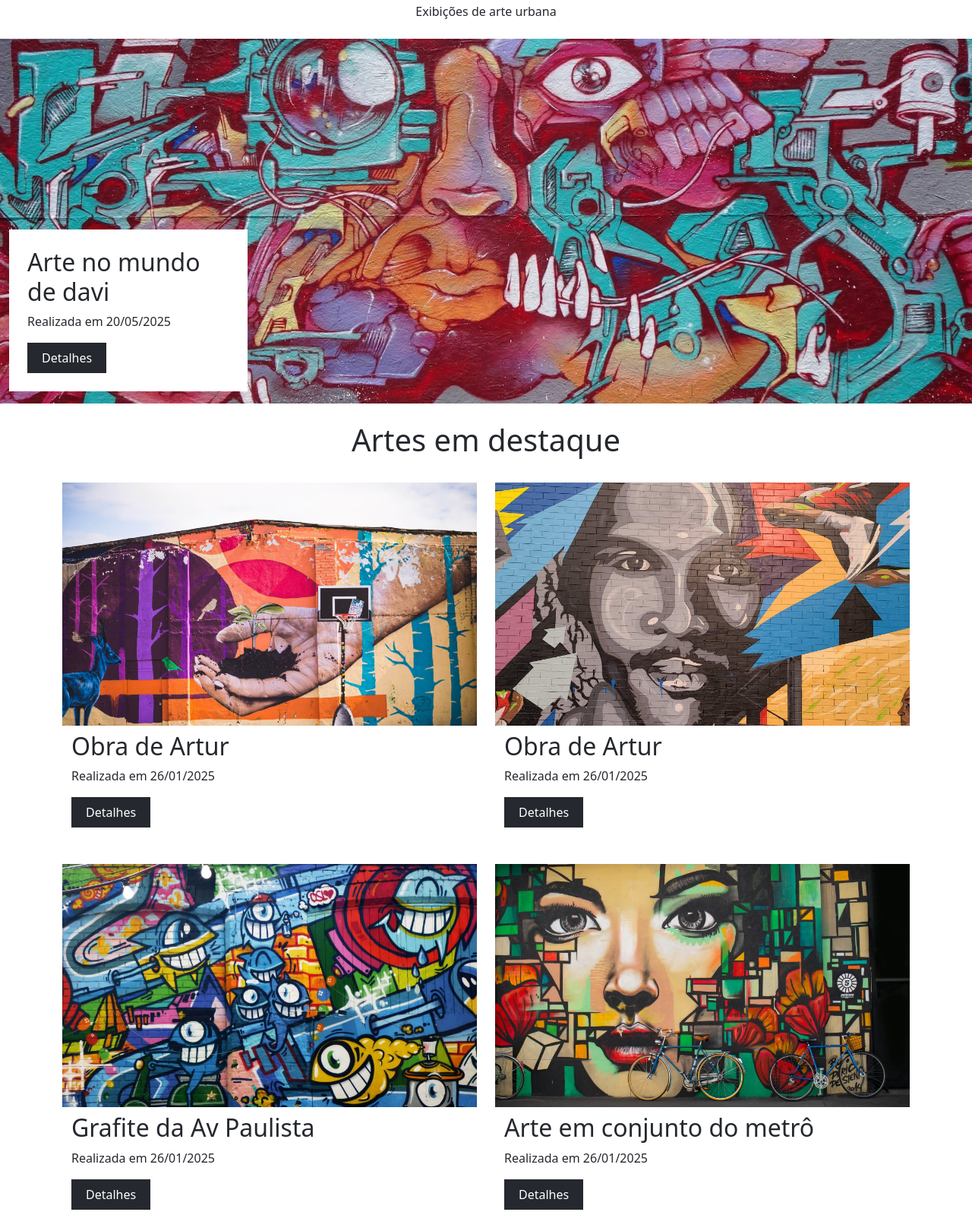
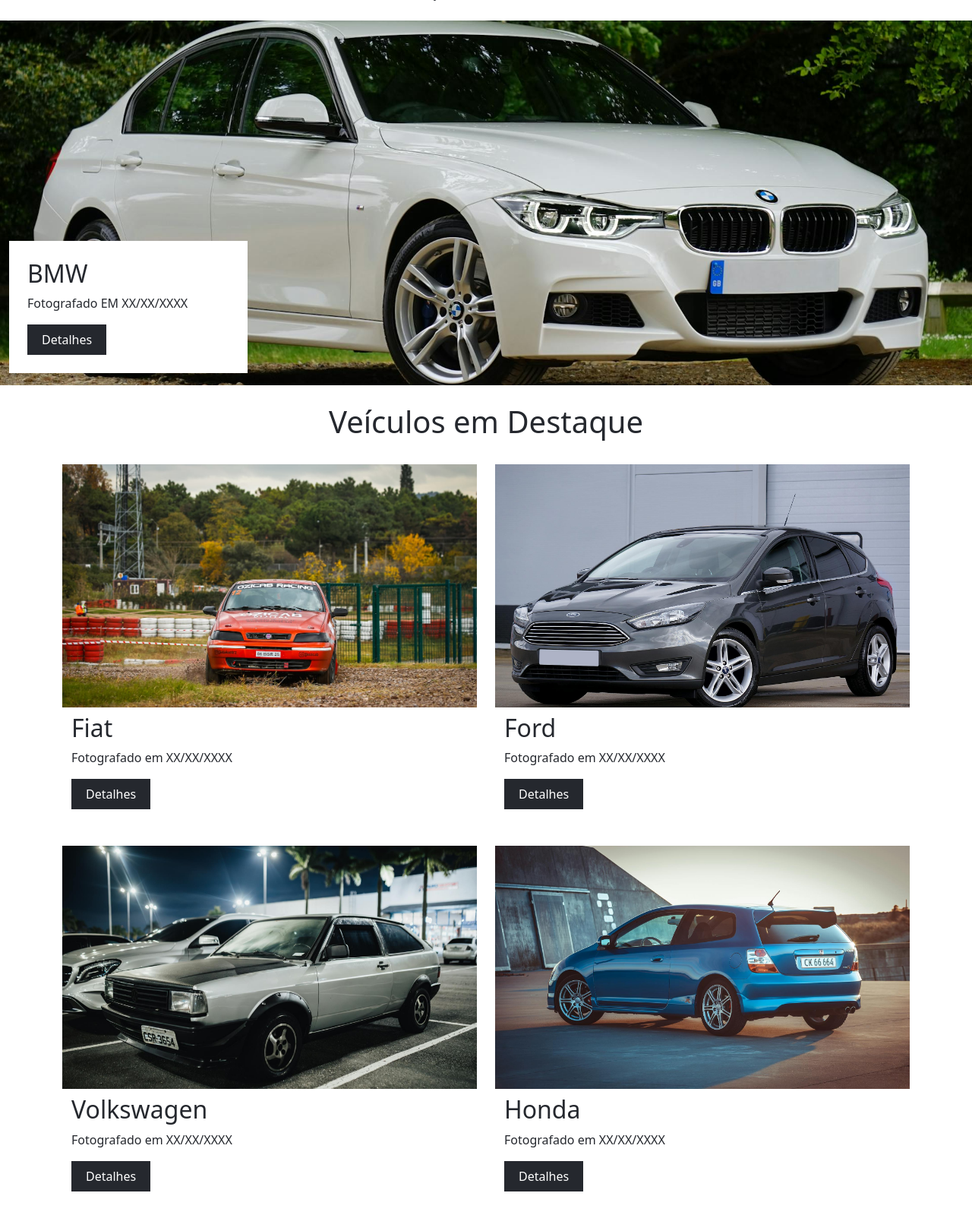
Before and after one commit to wrgalvao0/arteVeiculos, a plain HTML site: page index.html in a window 1280 px wide. Shown: the part 101-1696 px from the top of the page at 76% size. Drawn offline with nearby package versions, Linux system fonts and the light colour scheme.

Commit message:
Atualização das imagens e logo

```diff
--- a/css/home.css
+++ b/css/home.css
@@ -9,7 +9,7 @@ a, i{
     color: #555;
 }
 .center-image{
-    background-image: url('../img/g_1.jpg');
+    background-image: url('../img/bmw.jpg');
     background-size: cover;
     background-position: center;
     background-repeat: no-repeat;
@@ -25,34 +25,34 @@ a, i{
 }
 .obras-destaque{
     height: 40vh;
-    background-image: url('../img/g_2.jpg');
+    background-image: url('../img/muscle-car.jpg');
     background-size: cover;
     background-repeat: no-repeat;
 }
 .obras-destaque-2{
     height: 40vh;
-    background-image: url('../img/g_3.jpg');
+    background-image: url('../img/ford.jpg');
     background-size: cover;
     background-repeat: no-repeat;
 }
 
 .obras-destaque-3{
     height: 40vh;
-    background-image: url('../img/g_4.jpg');
+    background-image: url('../img/gol.jpg');
     background-size: cover;
     background-repeat: no-repeat;
 }
 
 .obras-destaque-4{
     height: 40vh;
-    background-image: url('../img/g_5.jpg');
+    background-image: url('../img/honda.jpg');
     background-size: cover;
     background-repeat: no-repeat;
 }
 
 .obras-destaque-5{
     height: 40vh;
-    background-image: url('../img/g_6.jpg');
+    background-image: url('../img/luxo.jpg');
     background-size: cover;
     background-repeat: no-repeat;
 }
@@ -75,11 +75,11 @@ footer{
     background-color: #555;
 }
 .bi{
-    font-size: 2.5rem;
+    font-size: 2rem;
     color: white;
 }
 #texto-footer{
-    font-size: 1.4rem;
+    font-size: 1.2rem;
     color: white;
 }
 @media (min-width: 992px){
--- a/index.html
+++ b/index.html
@@ -12,23 +12,23 @@
     <header class="container-fluid">
         <div class="row d-flex flex-column">
             <div class="col d-flex justify-content-center align-items-center">
-                <img src="img/art_logo.svg" class="mt-3" alt="logo do site" id="logo-cabecalho">
+                <img src="img/logo.svg"  alt="logo do site" id="logo-cabecalho">
             </div>
-            <div class="col d-flex justify-content-center align-items-center mt-2">
-                <p>Exibições de arte urbana</p>
+            <div class="col d-flex justify-content-center align-items-center">
+                <p>Exibições de arte de veículos</p>
             </div>
         </div>
     </header>
     <div class="container-fluid mt-2 center-image d-flex flex-column justify-content-end">
         <div class="image-info p-4 mb-3 col-11 col-md-6 col-lg-3">
-            <h2>Arte no mundo de davi</h2>
-            <p>Realizada em 20/05/2025</p>
+            <h2>BMW</h2>
+            <p>Fotografado EM XX/XX/XXXX</p>
             <button class="btn">Detalhes</button>
         </div>
     </div>
 
     <div class="container d-flex flex-row justify-content-center mt-4 mb-4">
-        <h1>Artes em destaque</h1>
+        <h1>Veículos em Destaque</h1>
     </div>
 
     <div class="container d-flex flex-column">
@@ -36,16 +36,16 @@
             <div class="container d-flex flex-column align-items-center mb-5 col-md-6 col-lg-6">
                 <div class="container obras-destaque"></div>
                 <div class="container mt-2">
-                    <h2>Obra de Artur</h2>
-                    <p>Realizada em 26/01/2025</p>
+                    <h2>Fiat</h2>
+                    <p>Fotografado em XX/XX/XXXX</p>
                     <button class="btn">Detalhes</button>
                 </div>
             </div>
             <div class="container d-flex flex-column align-items-center mb-5 col-md-6 col-lg-6">
                 <div class="container obras-destaque-2"></div>
                 <div class="container mt-2">
-                    <h2>Obra de Artur</h2>
-                    <p>Realizada em 26/01/2025</p>
+                    <h2>Ford</h2>
+                    <p>Fotografado em XX/XX/XXXX</p>
                     <button class="btn">Detalhes</button>
                 </div>
             </div>
@@ -54,16 +54,16 @@
             <div class="container d-flex flex-column align-items-center mb-5 col-md-6 col-lg-6">
                 <div class="container obras-destaque-3"></div>
                 <div class="container mt-2">
-                    <h2>Grafite da Av Paulista</h2>
-                    <p>Realizada em 26/01/2025</p>
+                    <h2>Volkswagen</h2>
+                    <p>Fotografado em XX/XX/XXXX</p>
                     <button class="btn">Detalhes</button>
                 </div>
             </div>
             <div class="container d-flex flex-column align-items-center mb-5 col-md-6 col-lg-6">
                 <div class="container obras-destaque-4"></div>
                 <div class="container mt-2">
-                    <h2>Arte em conjunto do metrô</h2>
-                    <p>Realizada em 26/01/2025</p>
+                    <h2>Honda</h2>
+                    <p>Fotografado em XX/XX/XXXX</p>
                     <button class="btn">Detalhes</button>
                 </div>
             </div>
@@ -73,8 +73,8 @@
                 <div class="container d-flex flex-column justify-content-start">
                     <div class="container obras-destaque-5"></div>
                     <div class="container mt-2">
-                        <h2>Arte em conjunto do metrô</h2>
-                        <p>Realizada em 26/01/2025</p>
+                        <h2>Lamborghuini</h2>
+                        <p>Fotografado em XX/XX/XXXX</p>
                         <button class="btn">Detalhes</button>
                     </div>
                 </div>
```
Also changed, not shown: img/bmw.jpg (added), img/chevrolet.jpg (added), img/esportivo.jpg (added), img/ford.jpg (added), img/g_1.jpg (deleted), img/g_2.jpg (deleted), img/g_3.jpg (deleted), img/g_4.jpg (deleted), img/g_5.jpg (deleted), img/g_6.jpg (deleted), img/gol.jpg (added), img/honda.jpg (added), img/logo.svg (added), img/luxo.jpg (added), 1 more files.
